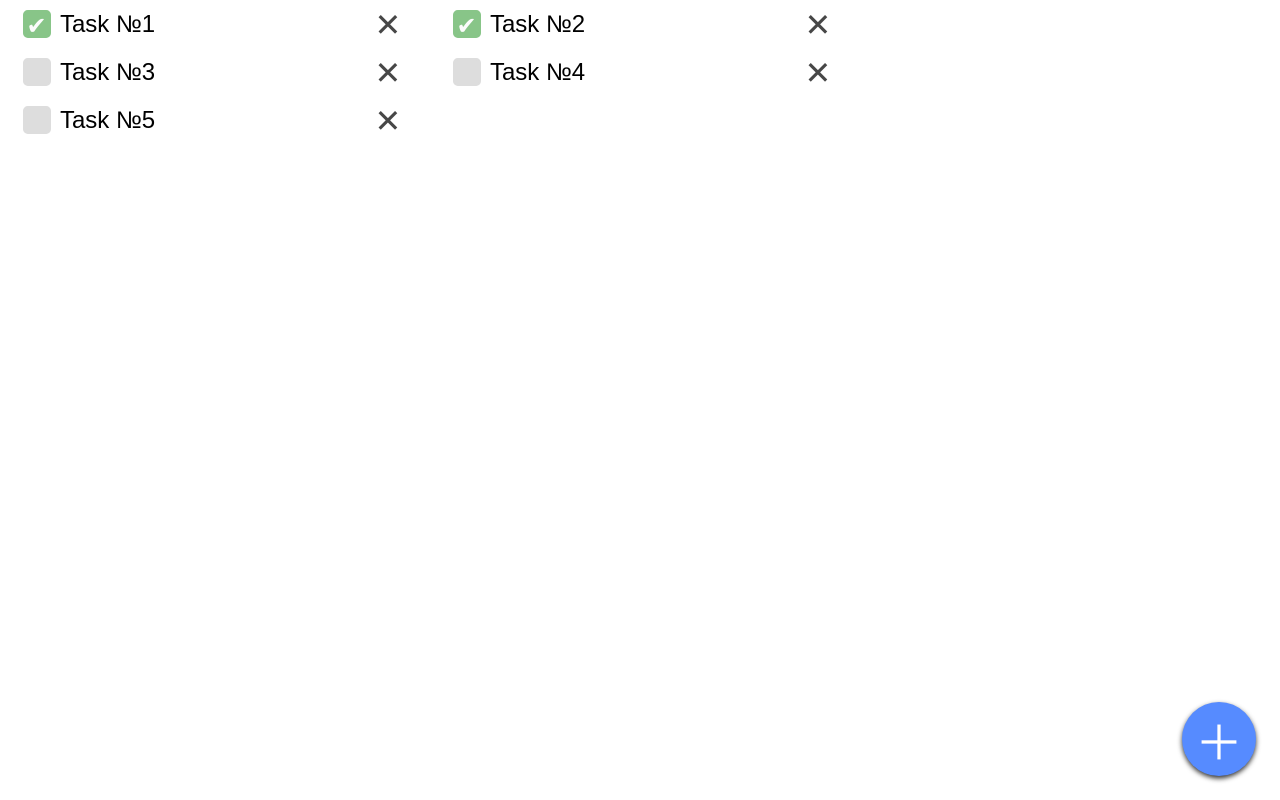
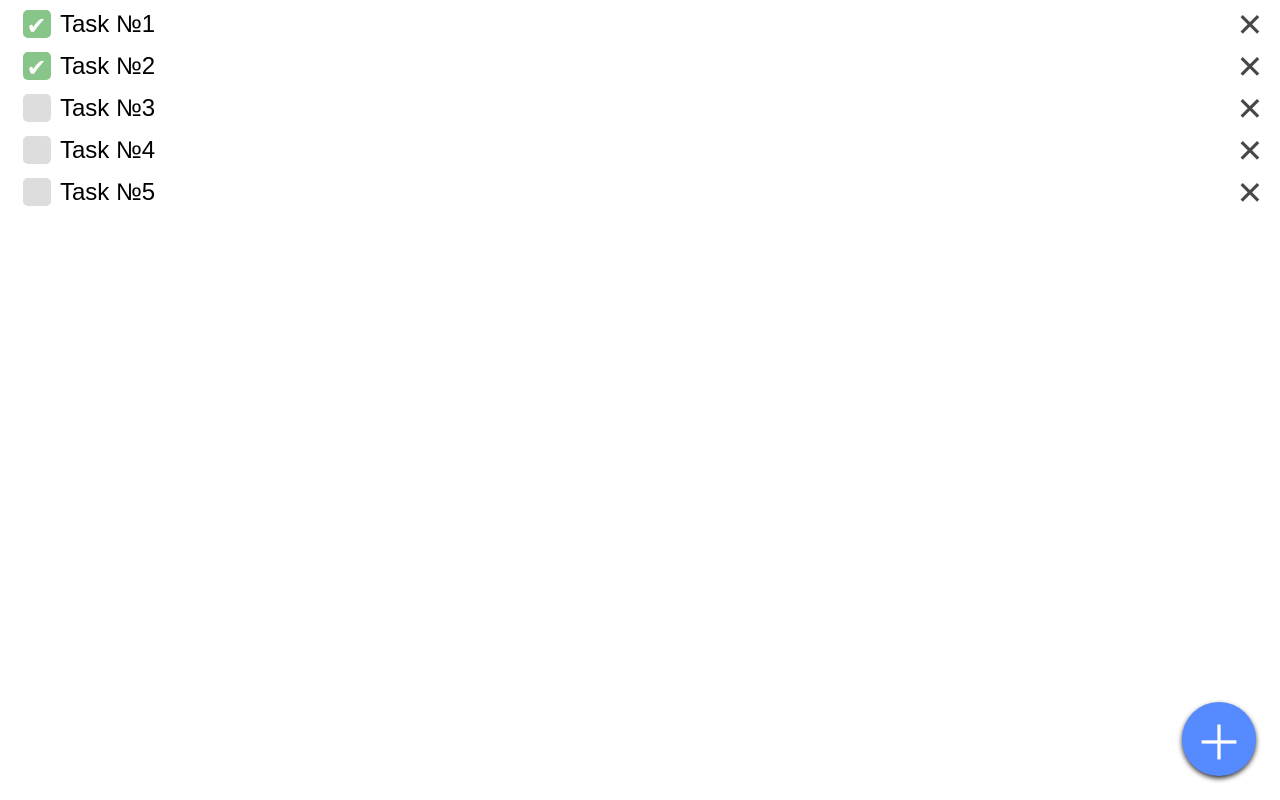
Before and after one commit to IntegerVector/suru, a Vue app: page / in a window 1280 px wide. Built offline with nearby package versions, Linux system fonts and the light colour scheme.

Commit message:
TaskList component added

```diff
--- a/src/components/tasks-list/TasksList.vue
+++ b/src/components/tasks-list/TasksList.vue
@@ -6,9 +6,8 @@
         v-for="task in tasks"
         :key="task.id">
         <TaskListItem
-          :isDone="task.done"
-          :text="task.text"
-          :mode="'view'">
+          :task="task"
+          @change="onChange">
         </TaskListItem>
       </li>
     </ul>
@@ -30,17 +29,18 @@ export default {
         return [];
       }
     }
+  },
+  methods: {
+    onChange() {
+
+    }
   }
 }
 </script>
 
 <style scoped>
-ul {
+ul, li {
   list-style-type: none;
-}
-
-li {
-  display: inline-block;
 }
 
 .tasks-list {
--- a/src/components/tasks-list/components/task-list-item/TaskListItem.vue
+++ b/src/components/tasks-list/components/task-list-item/TaskListItem.vue
@@ -2,11 +2,13 @@
   <div class="task-list-item">
     <Checkbox
       class="task-list-item__checkbox"
-      v-model="taskStatus">
+      v-model="taskStatus"
+      @update:modelValue="onChange">
     </Checkbox>
     <EditableText
       class="task-list-item__text"
-      v-model="taskText">
+      v-model="taskText"
+      @update:modelValue="onChange">
     </EditableText>
     <DeleteButton
       class="task-list-item__delete-button"
@@ -28,18 +30,28 @@ export default {
     DeleteButton
   },
   props: {
-    isDone: Boolean,
-    text: String
+    task: Object
+  },
+  emits: {
+    change: Function,
+    delete: Function
   },
   data() {
     return {
-      taskStatus: this.isDone,
-      taskText: this.text
+      taskStatus: this.task.done,
+      taskText: this.task.text
     };
   },
   methods: {
+    onChange() {
+      this.$emit('change', {
+        id: this.task.id,
+        text: this.taskText,
+        done: this.taskStatus
+      });
+    },
     onDeleted() {
-      console.log('D');
+      this.$emit('delete', this.task.id);
     }
   }
 }
@@ -47,7 +59,7 @@ export default {
 
 <style scoped>
 .task-list-item {
-  margin: 0.25rem 1rem 0.25rem 1rem;
+  margin: 0.25rem 0.5rem 0.25rem 1rem;
   display: flex;
   align-items: center;
 }
```
